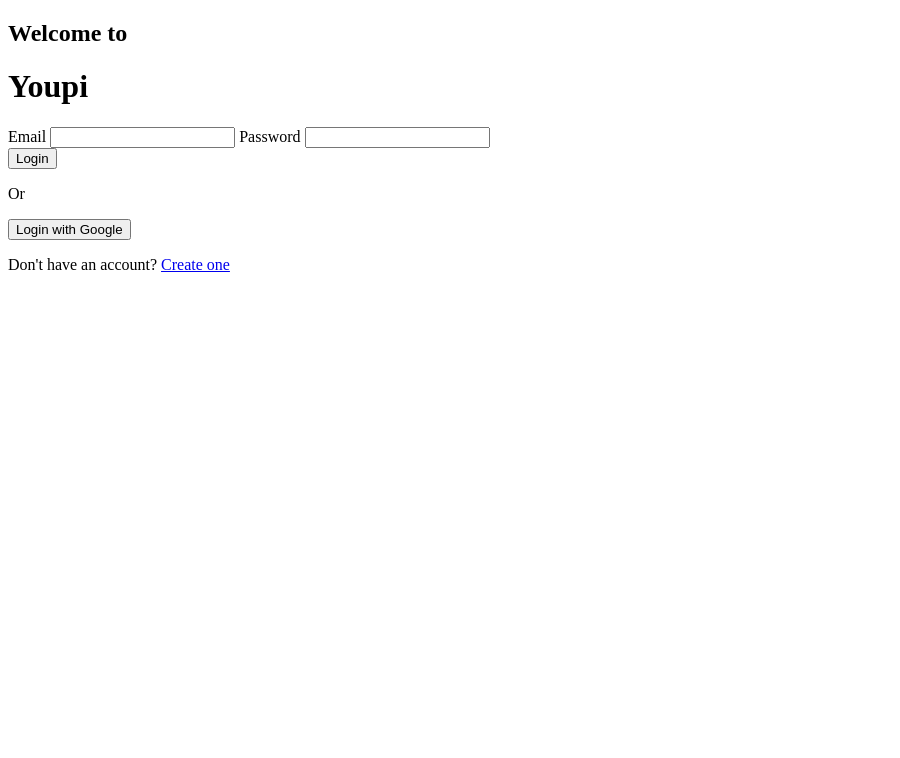
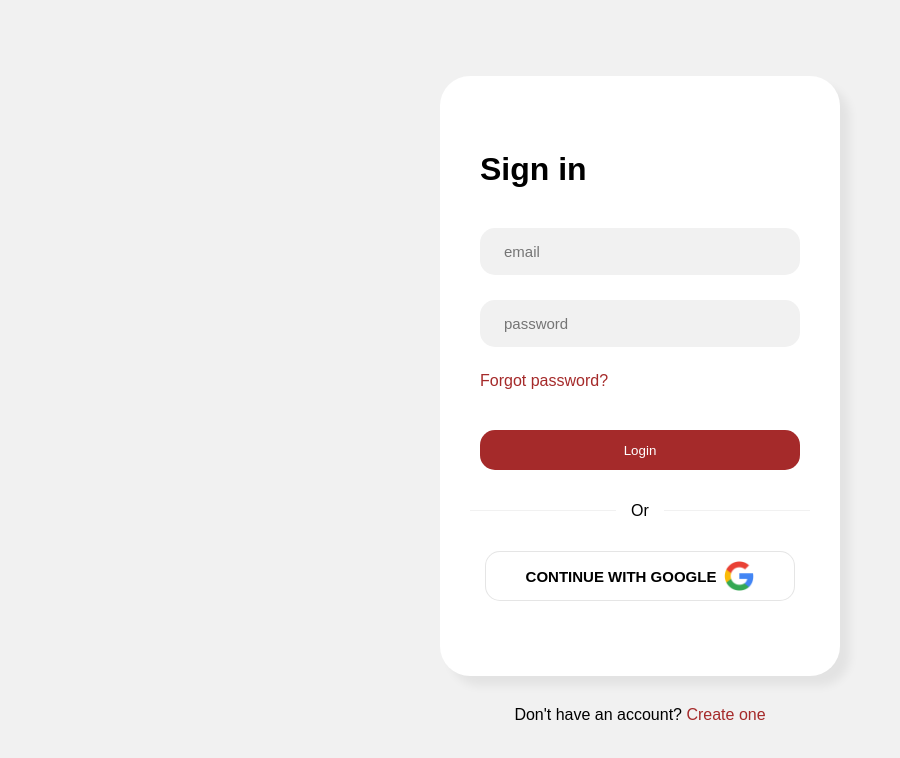
Before and after one commit to Leyuur/Projeto-Youpi, a plain HTML site: page index.html in a window 1280 px wide. Shown: the whole page, without its empty margins (0-900 px from the left). Drawn offline with Linux system fonts and the light colour scheme.

Commit message:
muitas mudanças

```diff
--- a/css/global.css
+++ b/css/global.css
@@ -1,3 +1,9 @@
 * {
-    font-family: 'Montserrat', sans-serif;
+    font-family: 'Arial', sans-serif;
+    margin: 0;
+    padding: 0;
 }
+
+body {
+    background-color: rgb(241, 241, 241);
+}
--- /dev/null
+++ b/css/index.css
@@ -0,0 +1,121 @@
+
+body {
+    height: 100vh;
+    display: flex;
+    flex-direction: column;
+    align-items: center;
+    justify-content: center;
+    gap: 30px;
+}
+
+.form-login {
+    display: flex;
+    flex-direction: column;
+    align-items: center;
+    justify-content: center;
+    width: 400px;
+    height: 600px;
+    gap: 40px;
+    background-color: white;
+    border-radius: 30px;
+    box-shadow: 10px 10px 10px rgba(0, 0, 0, 0.059);
+}
+
+.title-container {
+    width: 80%;
+}
+
+.or-container {
+    display: flex;
+    width: 85%;
+    text-align: center;
+    align-items: center;
+    justify-content: center;
+}
+
+.form-login p {
+    background-color: white;
+    z-index: 2;
+    position: absolute;
+    padding: 15px;
+}
+
+.line {
+    display: block;
+    background-color: rgb(241, 241, 241);
+    height: 1px;
+    width: 100%;
+}
+
+.form-inputs {
+    display: flex;
+    flex-direction: column;
+    justify-content: center;
+    gap: 25px;
+    width: 80%;
+}
+
+.form-inputs input {
+    border: none;
+    background-color: rgb(241, 241, 241);
+    padding: 15px 7.5%;
+    width: 85%;
+    border-radius: 15px;
+    font-size: 15px;
+    transition: ease 0.5s;
+}
+
+.form-inputs input:focus {
+    outline: none;
+    box-shadow: 5px 5px 10px rgba(0, 0, 0, 0.098);
+}
+
+a {
+    text-decoration: none;
+    color: brown;
+}
+
+a:hover {
+    text-decoration: underline solid brown;
+}
+
+.sm-login-btn {
+    display: flex;
+    border: none;
+    padding: 9px 40px;
+    border-radius: 15px;
+    align-items: center;
+    justify-content: center;
+    gap: 8px;
+    font-size: 15px;
+    color: rgb(0, 0, 0);
+    background-color: white;
+    border: 1px solid rgba(164, 164, 164, 0.292);
+    cursor: pointer;
+    font-weight: 600;
+    transition: ease 0.5s;
+}
+.sm-login-btn img {
+    width: 30px;
+}
+
+.sm-login-btn:hover {
+    border: 1px solid brown;
+}
+
+#login-btn {
+    background-color: brown;
+    border: none;
+    padding: 9px 40px;
+    border-radius: 15px;
+    width: 80%;
+    height: 40px;
+    color: white;
+    cursor: pointer;
+    transition: ease 0.5s;
+}
+
+#login-btn:hover {
+    box-shadow: 10px 10px 10px rgba(0, 0, 0, 0.098);
+    background-color: rgb(223, 84, 84);
+}
--- a/css/menu.css
+++ b/css/menu.css
@@ -1,8 +1,11 @@
 body {
-    height: 100vh;
+    height: fit-content;
 }
 
 .user {
+    position: absolute;
+    top: 10px;
+    left: 10px;
     height: fit-content;
     width: fit-content;
 }
@@ -11,4 +14,10 @@ body {
     height: 50px;
     width: 50px;
     border-radius: 50%;
+    cursor: pointer;
+    transition: ease 0.3s;
 }
+
+#profile-picture:hover {
+    border: 1px solid brown;
+}
--- a/index.html
+++ b/index.html
@@ -3,33 +3,41 @@
 <head>
     <meta charset="UTF-8">
     <meta name="viewport" content="width=device-width, initial-scale=1.0">
+    <link rel="stylesheet" href="css/global.css">
+    <link rel="stylesheet" href="css/index.css">
     <title>Youpi - Login</title>
 </head>
 <body>
     <div class="form-login">
 
-        <h2>Welcome to</h2>
-        <h1>Youpi</h1>
+        <div class="title-container">
+            <h1>Sign in</h1>
+        </div>
 
         <div class="form-inputs">
 
-            <label for="input">Email</label>
-            <input type="email" name="email" id="input-email">
+            <input type="email" name="email" id="input-email" placeholder="email">
 
-            <label for="input-pass">Password</label>
-            <input type="password" name="password" id="input-pass">
+            <input type="password" name="password" id="input-pass" placeholder="password">
+
+            <a href="forgot-password.html">Forgot password?</a>
 
         </div>
 
         <button id="login-btn">Login</button>
 
-        <p>Or</p>
+        <div class="or-container">
+            <p>Or</p>
+            <span class="line"></span>
+        </div>
 
-        <button id="google-btn">Login with Google</button>
-
-        <p>Don't have an account? <a href="#">Create one</a></p>
+        <div class="sm-btn">
+            <button class="sm-login-btn" id="google-btn">CONTINUE WITH GOOGLE<img src="assets/img/google-logo.png"></button>
+        </div>
 
     </div>
+
+    <p>Don't have an account? <a href="register.html">Create one</a></p>
 
     <script type="module" src="js/login.js"></script>
 </body>
--- a/js/login.js
+++ b/js/login.js
@@ -30,6 +30,8 @@ document.getElementById('google-btn').addEventListener('click', () => {
 
       console.log(user);
 
+      localStorage.setItem('logged', 'true');
+
       window.location.href = "menu.html";
 
     }).catch((error) => {
@@ -53,6 +55,8 @@ document.getElementById('login-btn').addEventListener('click', () => {
 
     console.log(user);
 
+    localStorage.setItem('logged', 'true');
+
     window.location.href = "menu.html";
 
   }).catch((error) => {
```
Also changed, not shown: js/menu.js (+14 -11 lines), menu.html (+2 -1 lines), assets/img/apple-logo.png (added), assets/img/google-logo.png (added), register.html (added).
